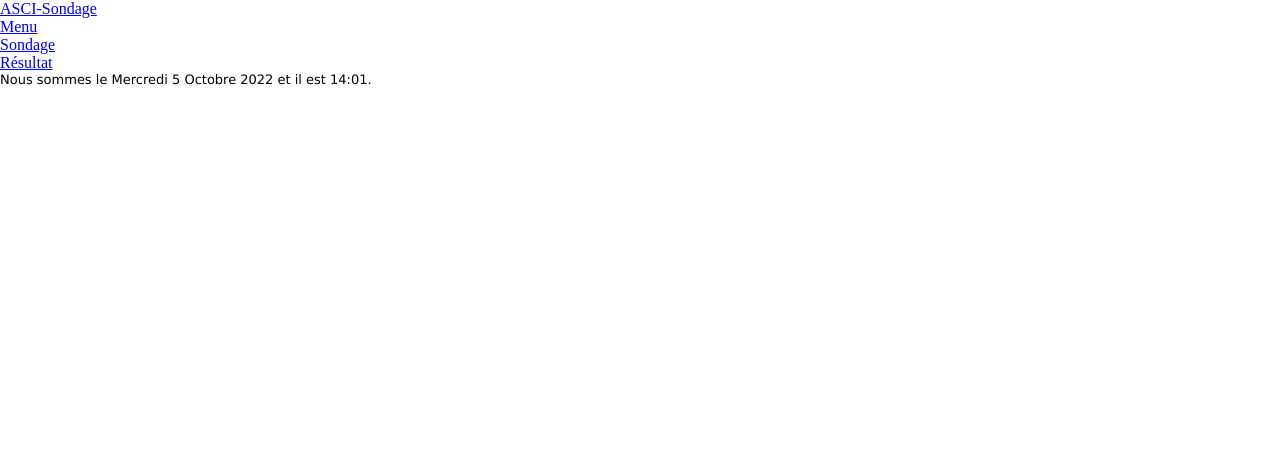
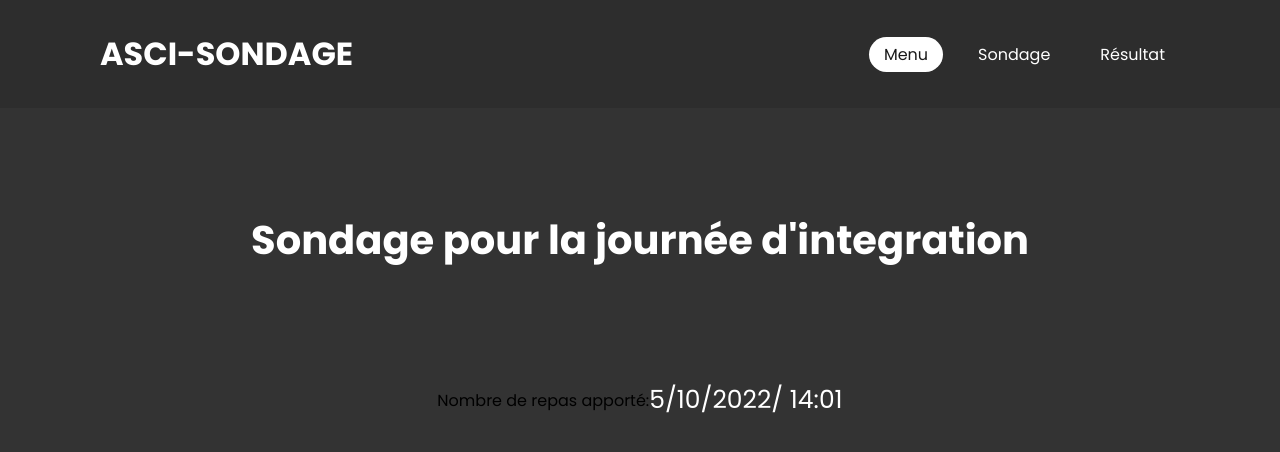
Before and after one commit to Lucasaw2/Sondage, a PHP site: page / in a window 1280 px wide. Shown: the top 452 px of the page. Run offline with PHP 8.4, Linux system fonts and the light colour scheme; some libraries are stand-ins or nearby versions.

Commit message:
Update v_home

```diff
--- a/Script/script_horloge.js
+++ b/Script/script_horloge.js
@@ -1,10 +1,8 @@
-var style_paragraphes = 'font-family:verdana,arial,courier;color:black;font-size:13px;'; /* Cette fois-ci, pour l'aspect esthétique, on applique un style aux paragraphes */
 
 function rafraichir()
 {
 var date = new Date(); /* On crée une date. C'est très important de la créer dans la fonction, comme ça, à chaque seconde, on recrée une date, et donc le temps est mis à jour. Si vous ne la créez pas dans la fonction, alors la date ne sera pas mise à jour. */
-var noms_jours = new Array('Dimanche','Lundi','Mardi','Mercredi','Jeudi','Vendredi','Samedi');
-var noms_mois = new Array('Janvier','Février','Mars','Avril','Mai','Juin','Juillet','Août','Septembre','Octobre','Novembre','Décembre');
+var noms_mois = new Array('01','02','03','04','05','06','07','08','09','10','11','12');
 var texte = ''; /* On crée le texte qui va être affiché */
 var heure = date.getHours();
 var minutes = date.getMinutes();
@@ -15,12 +13,12 @@
 if(heure < 10)
           heure = "0" + heure;
 
-texte += 'Nous sommes le '+noms_jours[date.getDay()]+' '+date.getDate()+' '+noms_mois[date.getMonth()]+' '+date.getFullYear()+' ';
-texte += 'et il est '+heure+':'+minutes+'.';
+texte +=+date.getDate()+'/'+noms_mois[date.getMonth()]+'/'+date.getFullYear()+'/ ';
+texte +=+heure+':'+minutes+'';
 
 document.getElementById('date').innerHTML = texte;
 }
 
-document.write('<p id="date" style="'+style_paragraphes+'"></p>');
+document.write('<p id="date" class="horloge"></p>');
 
 setInterval('rafraichir()',1000); /* Toutes les 1 secondes, on réaffiche la date */
--- a/Styles/styles.css
+++ b/Styles/styles.css
@@ -232,3 +232,39 @@
     overflow-x: hidden;
     overflow-y: hidden;
 }
+
+.horloge
+{
+    color: #FFFFFF;
+    font-size: 25px;
+}
+
+.section_home
+{
+    position: relative;
+    width: 100%;
+    height: 100vh;
+    display: flex;
+    justify-content: center;
+    align-items: center;
+    min-height: 100vh;
+    background: #333333;
+    font-family: 'Poppins', sans-serif;
+    overflow-x: hidden;
+    overflow-y: hidden;
+}
+
+.title_home
+{
+    color: #FFFFFF;
+    font-size: 40px;
+    text-align: center;
+    position: absolute;
+    padding-bottom: 25%;
+    z-index: 3;
+}
+
+.title-food
+{
+
+}
--- a/vues/v_home.php
+++ b/vues/v_home.php
@@ -1,5 +1,5 @@
 <body>
-    <section class="section_Sondage>
+    <section class="section_home">
         <header class="select">
             <a href="https://asci-asso.fr/accueil-asci/" class="titre">ASCI-Sondage</a>
             <ul>
@@ -8,11 +8,12 @@
                 <li><a href="#">Résultat</a></li>
             </ul>
         </header>
-        <h1 class="title_home"></h1>
+        <h1 class="title_home">Sondage pour la journée d'integration</h1>
         <div>
 
         </div>
-        <p class="title_food"></p>
-        <script href="text/javascript" src="Script/script_horloge.js"></script>
+        <p class="title_food">Nombre de repas apporté:</p>
+        <p><script href="text/javascript" src="Script/script_horloge.js"></script></p>
+        <link href="Sondage/styles.css">
     </section>
 </body>
```
